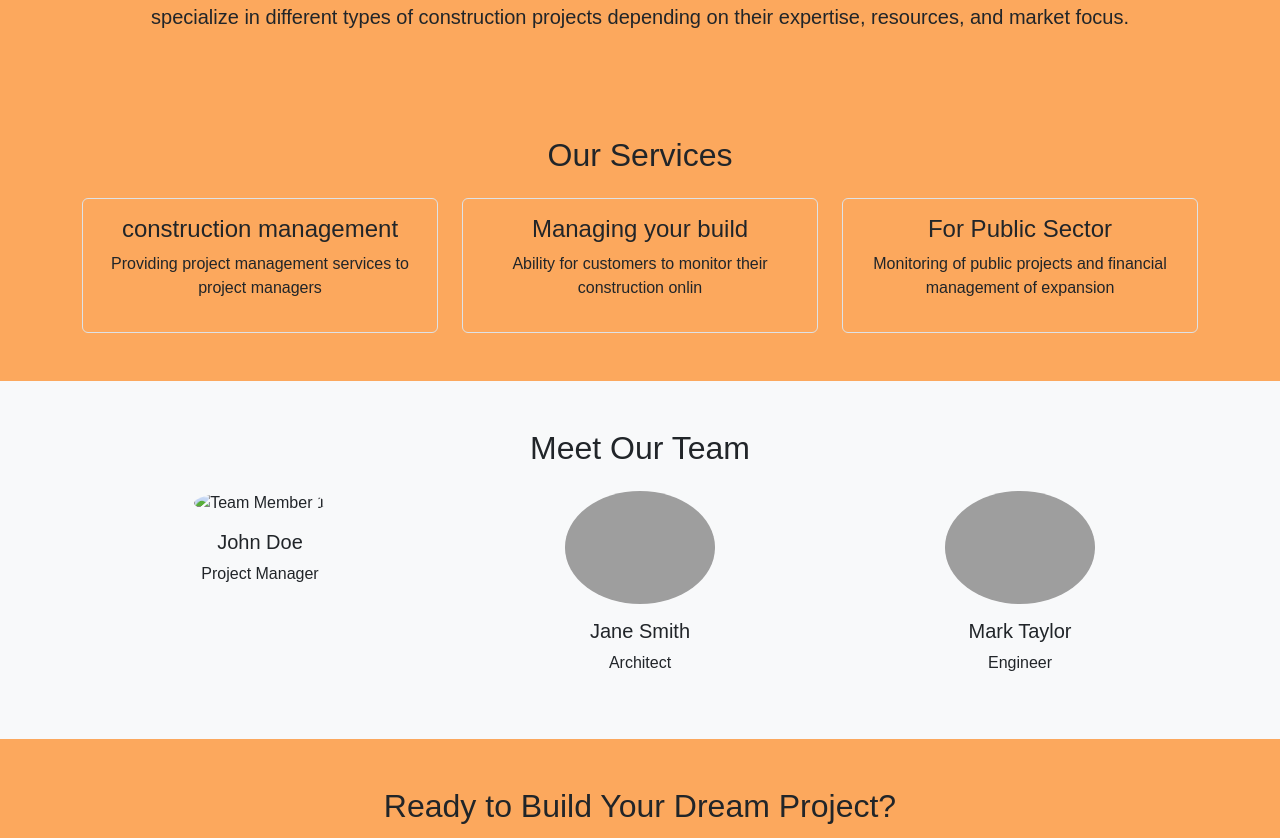
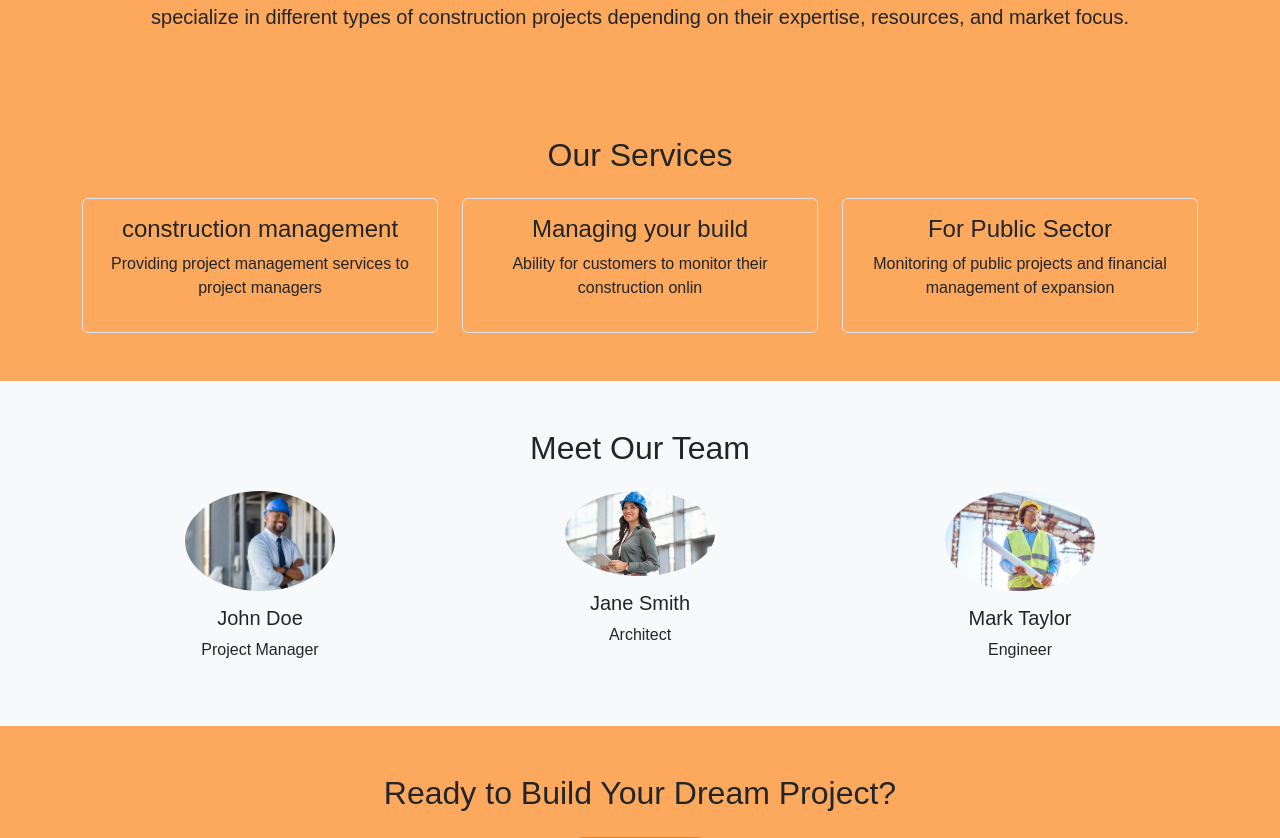
Before and after one commit to Madusanka413/BuildTrack, a PHP site: page /about.php in a window 1280 px wide. Shown: the part 652-1490 px from the top of the page. Run offline with PHP 8.4, Linux system fonts and the light colour scheme; grey boxes are pictures that could not be loaded.

Commit message:
added members

```diff
--- a/about.php
+++ b/about.php
@@ -96,17 +96,17 @@
     <h2 class="mb-4">Meet Our Team</h2>
     <div class="row">
       <div class="col-md-4 team-member">
-        <img src="" class="img-fluid" alt="Team Member 1" width="150">
+        <img src="img/e1.jpg" class="img-fluid" alt="Team Member 1" width="150">
         <h5>John Doe</h5>
         <p>Project Manager</p>
       </div>
       <div class="col-md-4 team-member">
-        <img src="https://example.com/team-member2.jpg" class="img-fluid" alt="Team Member 2" width="150">
+        <img src="img/e2.jpg" class="img-fluid" alt="Team Member 2" width="150">
         <h5>Jane Smith</h5>
         <p>Architect</p>
       </div>
       <div class="col-md-4 team-member">
-        <img src="https://example.com/team-member3.jpg" class="img-fluid" alt="Team Member 3" width="150">
+        <img src="img/e3.jpg" class="img-fluid" alt="Team Member 3" width="150">
         <h5>Mark Taylor</h5>
         <p>Engineer</p>
       </div>
```
Also changed, not shown: img/e1.jpg (added), img/e2.jpg (added), img/e3.jpg (added).
